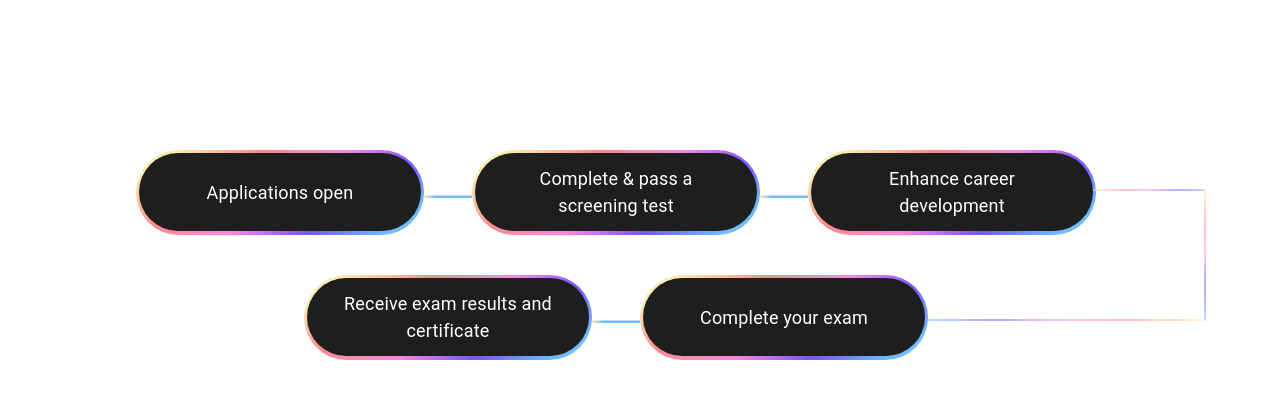
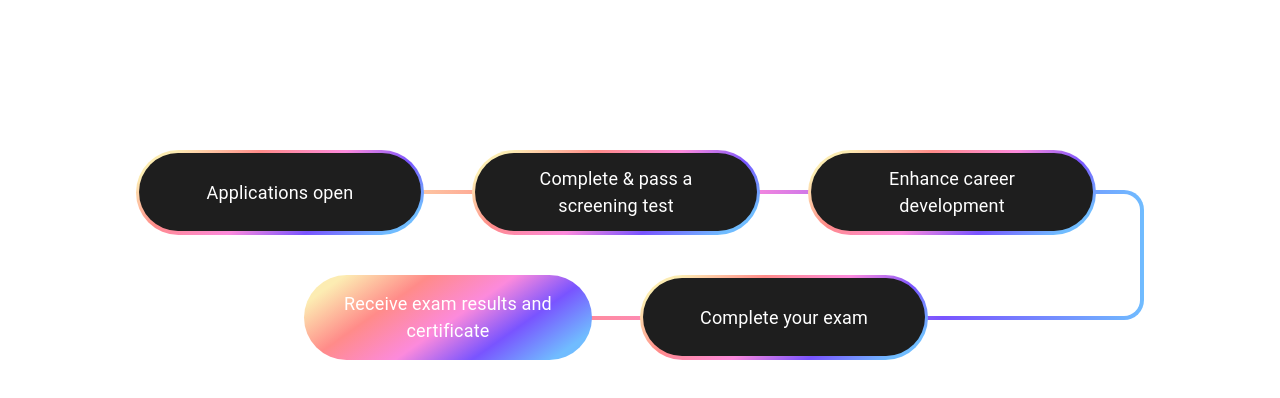
Before and after one commit to codebeast0420/mui-react-grid, a React (Create React App) app: page / in a window 1280 px wide. Shown: the top 398 px of the page. Built offline with nearby package versions, Linux system fonts and the light colour scheme.

Commit message:
almost result

```diff
--- a/src/App.js
+++ b/src/App.js
@@ -18,7 +18,7 @@ const App = () => {
 
   const theme = useTheme();
   const isMobile = useMediaQuery(theme.breakpoints.down("md"));
-  const winWit= window.innerWidth;
+  const winWit = window.innerWidth;
 
   return (
     <section name="About" style={{ marginTop: '150px' }}>
@@ -31,52 +31,7 @@ const App = () => {
             rowSpacing={5}
             justifyContent="center"
           >
-            {winWit <= 1200 && (
-              <svg width="100%" height="300px" xmlns="http://www.w3.org/2000/svg" style={{ position: "absolute" }}>
-                <defs>
-                  <linearGradient id="e" x1="0" y1="0" x2="45" y2="10" gradientUnits="userSpaceOnUse">
-                    <stop stop-color="#FCECB2" offset="0" />
-                    <stop stop-color="#FF8B89" offset="0.25" />
-                    <stop stop-color="#FC8ADC" offset="0.5" />
-                    <stop stop-color="#7954FF" offset="0.75" />
-                    <stop stop-color="#70BCFF" offset="1" />
-                  </linearGradient>
-                </defs>
-                <line x1="88%" y1="80" x2="92%" y2="80" stroke="url(#e)" />
-                <line x1="92%" y1="80" x2="92%" y2="210" stroke="url(#e)" />
-                <line x1="92%" y1="210" x2="74%" y2="210" stroke="url(#e)" />
-              </svg>
-            )}
-            {winWit > 1200 && (
-              <svg width="100%" height="300px" xmlns="http://www.w3.org/2000/svg" style={{ position: "absolute" }}>
-                <defs>
-                  <linearGradient id="e1" x1={winWit/2 + 453} y1="80" x2={winWit/2 + 565} y2="80" gradientUnits="userSpaceOnUse">
-                    <stop stop-color="#FCECB2" offset="0" />
-                    <stop stop-color="#FF8B89" offset="0.25" />
-                    <stop stop-color="#FC8ADC" offset="0.5" />
-                    <stop stop-color="#7954FF" offset="0.75" />
-                    <stop stop-color="#70BCFF" offset="1" />
-                  </linearGradient>
-                  <linearGradient id="e2" x1={winWit/2 + 565} y1="80" x2={winWit/2 + 565} y2="210" gradientUnits="userSpaceOnUse">
-                    <stop stop-color="#FCECB2" offset="0" />
-                    <stop stop-color="#FF8B89" offset="0.25" />
-                    <stop stop-color="#FC8ADC" offset="0.5" />
-                    <stop stop-color="#7954FF" offset="0.75" />
-                    <stop stop-color="#70BCFF" offset="1" />
-                  </linearGradient>
-                  <linearGradient id="e3" x1={winWit/2 + 565} y1="210" x2={winWit/2 + 285} y2="210" gradientUnits="userSpaceOnUse">
-                    <stop stop-color="#FCECB2" offset="0" />
-                    <stop stop-color="#FF8B89" offset="0.25" />
-                    <stop stop-color="#FC8ADC" offset="0.5" />
-                    <stop stop-color="#7954FF" offset="0.75" />
-                    <stop stop-color="#70BCFF" offset="1" />
-                  </linearGradient>
-                </defs>
-                <line x1={winWit/2 + 453} y1="80" x2={winWit/2 + 565} y2="80" stroke="url(#e1)" />
-                <line x1={winWit/2 + 565} y1="80" x2={winWit/2 + 565} y2="210" stroke="url(#e2)" />
-                <line x1={winWit/2 + 565} y1="210" x2={winWit/2 + 285} y2="210" stroke="url(#e3)" />
-              </svg>
-            )}
+            <div style={styles.linkLine}></div>
             {howItWorksTips.map((benefit, index) => {
               return (
                 <>
@@ -91,7 +46,7 @@ const App = () => {
                     >
                       <Paper
                         elevation={0}
-                        sx={styles.howitworksPaper}
+                        sx={index !== 3 ? styles.howitworksPaper : styles.howitworksPaper3}
                       >
                         <Typography variant="body1" sx={{ fontSize: "18px" }}>
                           {benefit}
@@ -100,48 +55,6 @@ const App = () => {
                     </Box>
                   </Grid>
                   <Grid item xs={6} md={0.5}>
-                    {index !== 2 && index !== 4 && (<svg viewBox="0 0 10 10" xmlns="http://www.w3.org/2000/svg">
-                      <defs>
-                        <linearGradient id="e" x1="0" y1="10" x2="10" y2="10" gradientUnits="userSpaceOnUse">
-                          <stop stop-color="#FCECB2" offset="0" />
-                          <stop stop-color="#70BCFF" offset="0.25" />
-                          <stop stop-color="#70BCFF" offset="0.5" />
-                          <stop stop-color="#70BCFF" offset="0.75" />
-                          <stop stop-color="#70BCFF" offset="1" />
-                        </linearGradient>
-                      </defs>
-                      <line x1="0" y1="10" x2="10" y2="10" stroke="url(#e)" />
-                    </svg>)}
-                    {/* {index === 2 && index !== 4 && (
-                      <svg width="100%" height="150px" xmlns="http://www.w3.org/2000/svg">
-                        <defs>
-                          <linearGradient id="e" x1="0" y1="10" x2="10" y2="10" gradientUnits="userSpaceOnUse">
-                            <stop stop-color="#FCECB2" offset="0" />
-                            <stop stop-color="#FF8B89" offset="0.25" />
-                            <stop stop-color="#FC8ADC" offset="0.5" />
-                            <stop stop-color="#7954FF" offset="0.75" />
-                            <stop stop-color="#70BCFF" offset="1" />
-                          </linearGradient>
-                        </defs>
-                        <line x1="0" y1="45" x2="45" y2="45" stroke="url(#e)" />
-                        <line x1="45" y1="45" x2="45" y2="150" stroke="url(#e)" />
-                      </svg>
-                    )}
-                    {index === 4 && (
-                      <svg width="400px" height="150px" xmlns="http://www.w3.org/2000/svg">
-                        <defs>
-                          <linearGradient id="e" x1="0" y1="10" x2="10" y2="10" gradientUnits="userSpaceOnUse">
-                            <stop stop-color="#FCECB2" offset="0" />
-                            <stop stop-color="#FF8B89" offset="0.25" />
-                            <stop stop-color="#FC8ADC" offset="0.5" />
-                            <stop stop-color="#7954FF" offset="0.75" />
-                            <stop stop-color="#70BCFF" offset="1" />
-                          </linearGradient>
-                        </defs>
-                        <line x1="0" y1="45" x2="237" y2="45" stroke="url(#e)" />
-                        <line x1="237" y1="0" x2="237" y2="45" stroke="url(#e)" />
-                      </svg>
-                    )} */}
                   </Grid>
                 </>
               );
@@ -154,7 +67,9 @@ const App = () => {
             display="flex"
             flexDirection="column"
             alignItems="center"
+            rowSpacing={4}
           >
+            <div style={styles.linkLineSM}></div>
             {howItWorksTips.map((benefit, index) => (
               <>
                 <Grid item xs={6} style={{ width: '100%' }} key={index}>
@@ -168,7 +83,7 @@ const App = () => {
                   >
                     <Paper
                       elevation={0}
-                      sx={styles.howitworksPaper}
+                      sx={index !== 3 ? styles.howitworksPaper : styles.howitworksPaper3}
                     >
                       <Typography variant="body1" sx={{ fontSize: "18px" }}>
                         {benefit}
@@ -176,18 +91,6 @@ const App = () => {
                     </Paper>
                   </Box>
                 </Grid>
-                {index !== 4 && (<svg viewBox="0 0 10 50" width="10px" height="50px" xmlns="http://www.w3.org/2000/svg">
-                  <defs>
-                    <linearGradient id="e" x1="0" y1="0" x2="0" y2="50" gradientUnits="userSpaceOnUse">
-                      <stop stop-color="#FCECB2" offset="0" />
-                      <stop stop-color="#70BCFF" offset="0.25" />
-                      <stop stop-color="#70BCFF" offset="0.5" />
-                      <stop stop-color="#70BCFF" offset="0.75" />
-                      <stop stop-color="#70BCFF" offset="1" />
-                    </linearGradient>
-                  </defs>
-                  <line x1="5" y1="0" x2="5" y2="50" stroke="url(#e)" />
-                </svg>)}
               </>
             ))}
           </Grid>
--- a/src/styles.js
+++ b/src/styles.js
@@ -1,4 +1,28 @@
 export const styles = {
+  linkLine: {
+    content: "",
+    position: "absolute",
+    left: "calc(50% - 300px)",
+    top: "190px",
+    height: "122px",
+    borderRadius: "20px",
+    width: "800px",
+    background: "linear-gradient(#FFFFFF, #FFFFFF) padding-box, linear-gradient(to right, #FCECB2, #FF8B89, #FC8ADC, #7954FF, #70BCFF) border-box",
+    border: "4px solid transparent",
+    borderLeft: "none",
+    zIndex: "-1",
+  },
+  linkLineSM: {
+    content: "",
+    position: "absolute",
+    left: "50%",
+    top: "190px",
+    height: "450px",
+    background: "linear-gradient(#FFFFFF, #FFFFFF) padding-box, linear-gradient(to right, #FCECB2, #FF8B89, #FC8ADC, #7954FF, #70BCFF) border-box",
+    border: "4px solid transparent",
+    borderLeft: "none",
+    zIndex: "-1",
+  },
   iconWrapper: {
     padding: "26px",
     backgroundColor: "#353535",
@@ -15,6 +39,18 @@ export const styles = {
     borderRadius: "4rem",
     height: "30px",
     backgroundColor: "#1E1E1E",
+    color: "white"
+  },
+  howitworksPaper3: {
+    p: 3,
+    m: 0.3,
+    textAlign: "center",
+    display: "flex",
+    justifyContent: "center",
+    flexDirection: "column",
+    borderRadius: "4rem",
+    height: "30px",
+    backgroundColor: "inherit",
     color: "white"
   },
   divider: {
```
